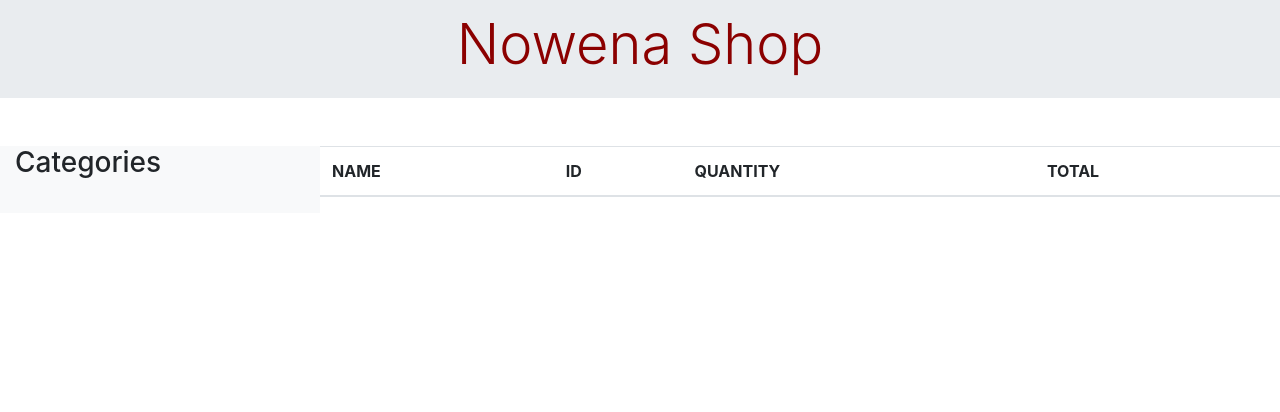
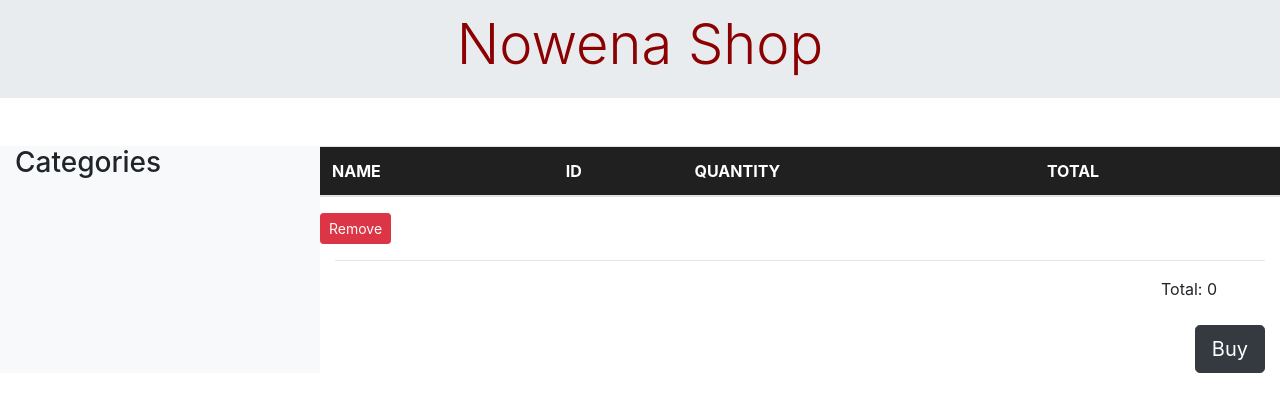
Before and after one commit to waking-eni/php-simple-ecommerce, a PHP site: page /cart.php in a window 1280 px wide. Shown: the part 30-442 px from the top of the page. Run offline with PHP 8.4, Linux system fonts and the light colour scheme; tables that the repository leaves empty or names only in its code hold one stand-in row (values such as "Sample post"); lists and menus that the app fills with data are empty.

Commit message:
Update cart.php

```diff
--- a/public/cart.php
+++ b/public/cart.php
@@ -47,7 +47,7 @@ if (session_status() == PHP_SESSION_NONE) {
             <main class="col-9 main">
                 <div class="main-card row">
 
-                    <table class="table" id="articleTable">
+                    <table class="table" id="productTable">
                         <thead>
                             <tr>
                                 <th scope="col">NAME</th>
@@ -60,6 +60,7 @@ if (session_status() == PHP_SESSION_NONE) {
 
                         <?php
 
+                        $tot = 0;
                         if(isset($_SESSION['userUsername'])) {
                             if(isset($_SESSION['cart'])) {
                                 $max = sizeof($_SESSION['cart']);
@@ -80,6 +81,7 @@ if (session_status() == PHP_SESSION_NONE) {
                                                 echo $array[$i][3];
                                             echo '</td>';
                                         echo '</tr>';
+                                        $GLOBALS['tot'] += $array[$i][3];
                                     }
                                 } else {
                                     echo '<p>Your cart is empty.</p>';
@@ -91,6 +93,28 @@ if (session_status() == PHP_SESSION_NONE) {
                         </tbody>
                     </table>
 
+                    <!--form with the remove button-->
+                    <hr>
+                    <div class="manage-class">
+                        <form action="../includes/removefromcart.inc.php" method="post">
+                            <button type="submit" name="prRemove" class="btn btn-danger btn-sm btn-block">
+                                Remove</button>
+                            <input type="hidden" name="prId" id="prId">
+                        </form>
+                    </div>
+
+
+                </div>
+                <!--end of wrapper-->
+
+                <div class="align-self-stretch">
+                    <hr>
+                    <p class="float-right mr-5">Total: <?php echo $GLOBALS['tot']; ?></p>
+
+                    <br>
+                    <br>
+                    <a type="button" href="#" name="buy" class="btn btn-dark btn-lg float-right mr-0">
+                        Buy</a>
                 </div>
             </main>
             <!--end of main-->
@@ -99,6 +123,43 @@ if (session_status() == PHP_SESSION_NONE) {
     </div>
     <!--end of wrapper-->
 
+<script>
+    //get cell value when there is an onclick event
+    //color effects on the table
+    var table = document.getElementById("productTable");
+        if (table != null) {
+            if (table.rows[0] != null) {
+                table.rows[0].style.backgroundColor = "#202020";
+                table.rows[0].style.color = "#FFFFFF";
+            }
+            var flag = true;
+            for (var i = 1; i < table.rows.length; i++) {
+                table.rows[i].style.cursor = "pointer";
+                table.rows[i].onmouseenter = function () { this.style.backgroundColor = "#f47676"; this.style.color = "#FFFFFF"; };
+                table.rows[i].onmouseleave = function () { this.style.backgroundColor = ""; this.style.color = ""; };
+                table.rows[i].onclick = function () {
+                    if(flag == true) {
+                        this.style.backgroundColor = "#d02537";
+                        this.style.color = "#FFFFFF";
+                        this.onmouseleave = null;
+                        this.onmouseenter = null;
+                        var cell = this.cells[0].innerHTML;
+                        getVal(cell);
+                        flag = !flag;
+                    } else {
+                        this.style.backgroundColor = "";
+                        this.style.color = "";
+                        flag = !flag;
+                    }
+                };
+            }
+        }
+
+        function getVal(cell) {
+            document.getElementById("prId").value = cell;
+        }
+</script>
+
 </body>
 
 </html>
```
